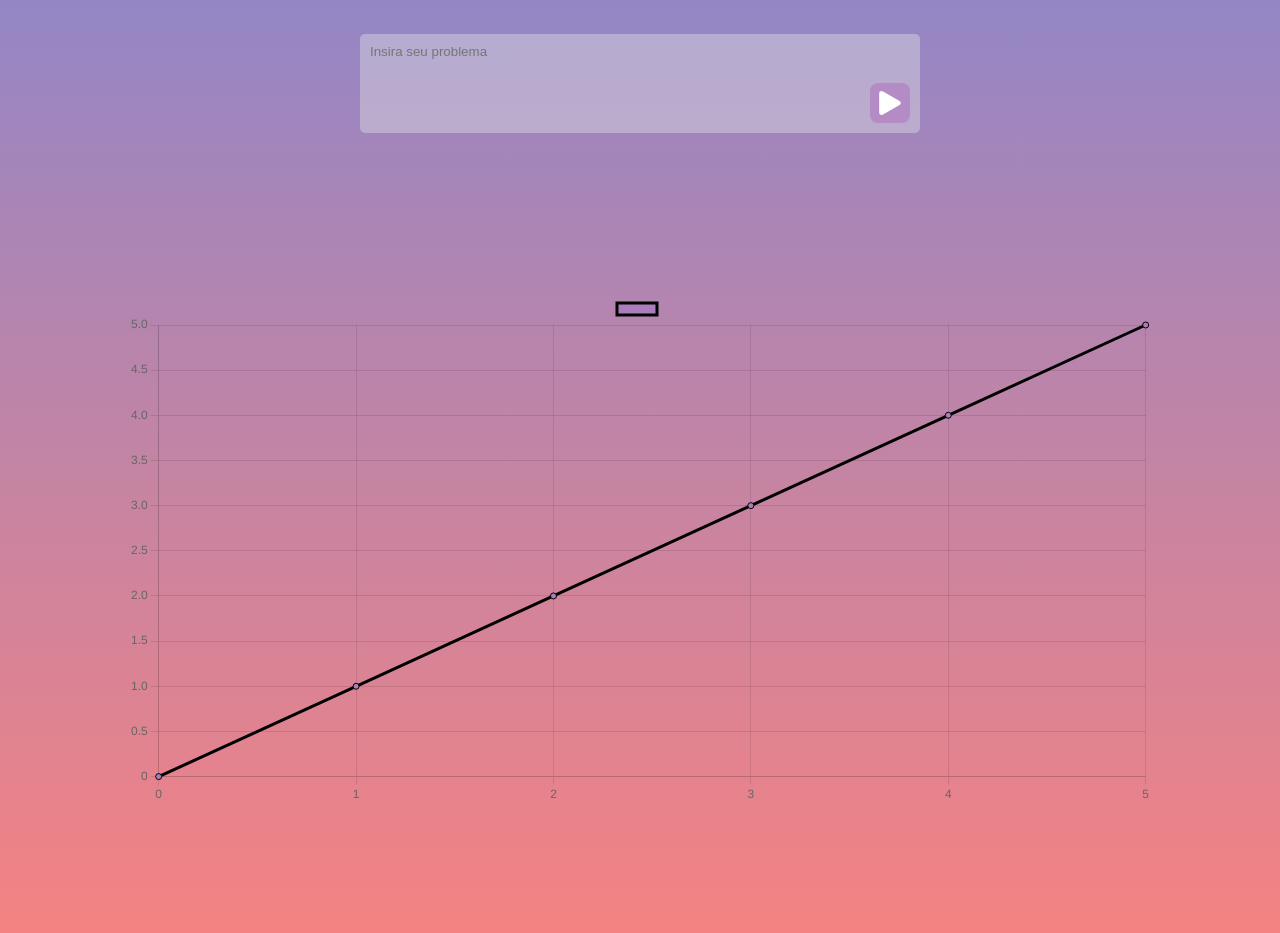
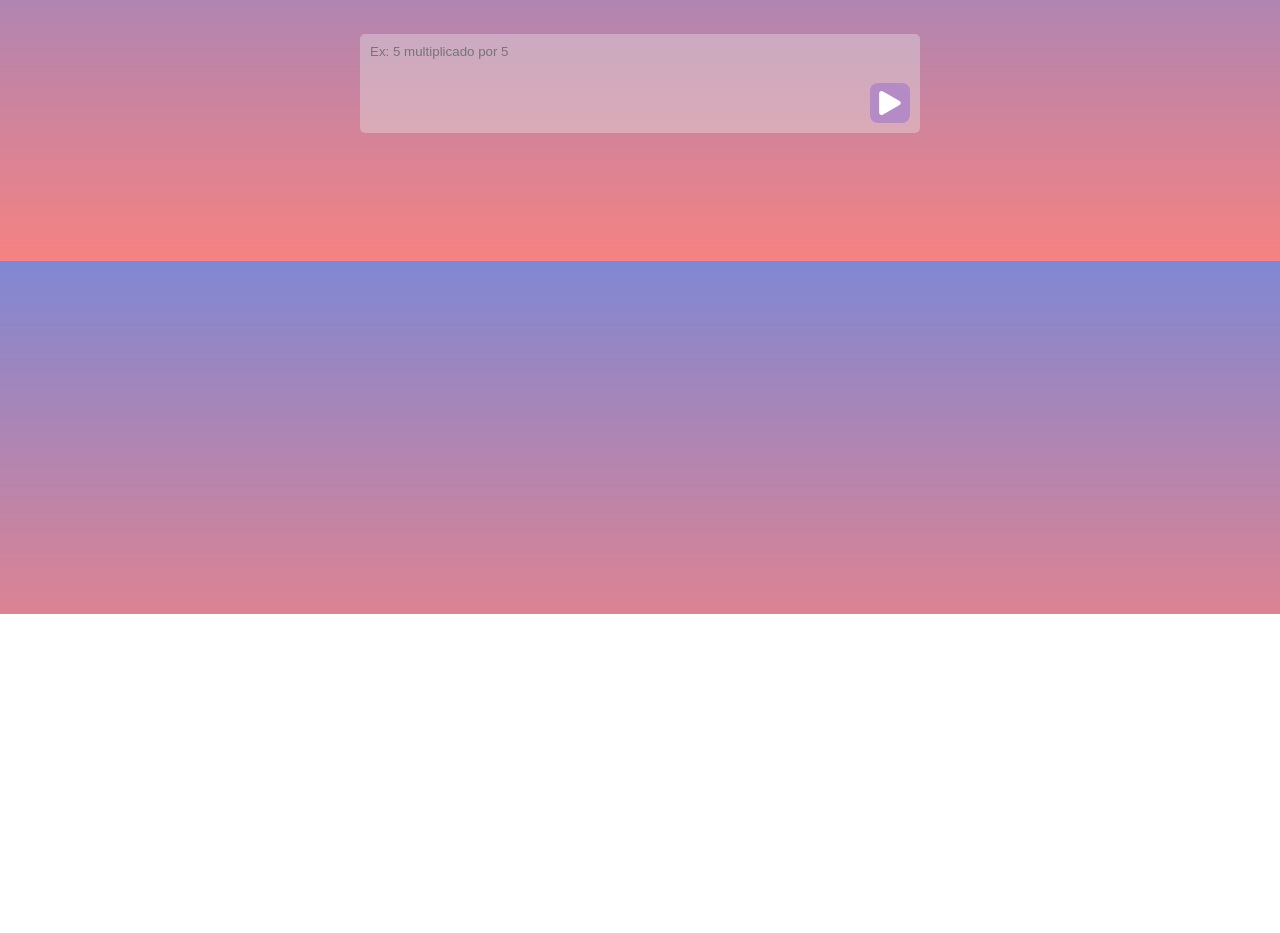
Before and after one commit to ianpatricck/ctx-math, a plain HTML site: page index.html in a window 1280 px wide. Shown: the part 186-1119 px from the top of the page. After the commit the page ends 800 px from the top, so only its background shows below. Drawn offline with nearby package versions, Linux system fonts and the light colour scheme.

Commit message:
Removed chartio

```diff
--- a/index.html
+++ b/index.html
@@ -19,7 +19,7 @@
         <section class="center">
             <div>
                 <div class="question-container">
-                    <textarea rows="1" cols="50" placeholder="Insira seu problema" id="question"></textarea>
+                    <textarea rows="1" cols="50" placeholder="Ex: 5 multiplicado por 5" id="question"></textarea>
                     <div class="right">
                         <button onclick="submit()"><img src="assets/icons/submit-button.svg"></button>
                     </div>
@@ -28,14 +28,10 @@
         </section>
 
         <div class="center result"></div>
-
-        <div class="grafic">
-            <canvas id="chart"></canvas>
-        </div>
     </div>
 
     <script src="assets/js/contexted.js"></script>
-    <script src="assets/js/chartGrafic.js"></script>
+    <script src="assets/js/submit.js"></script>
 </body>
 
 </html>
```
